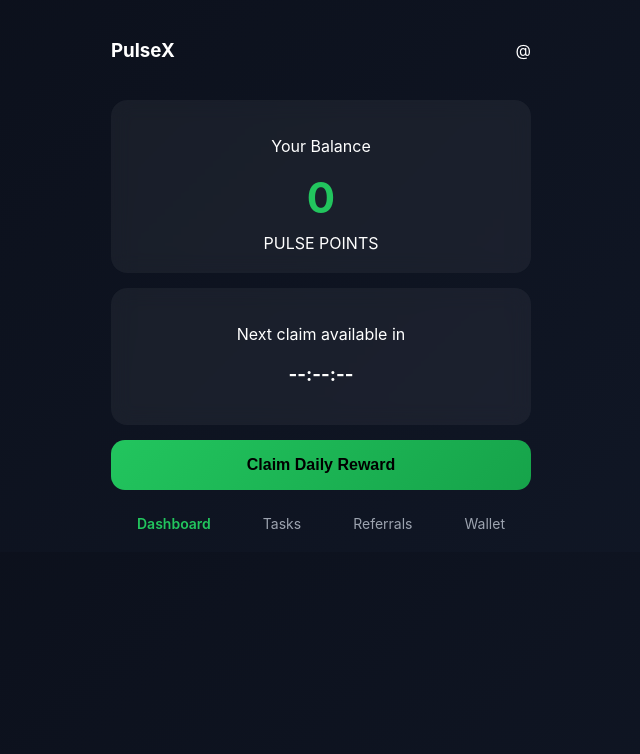
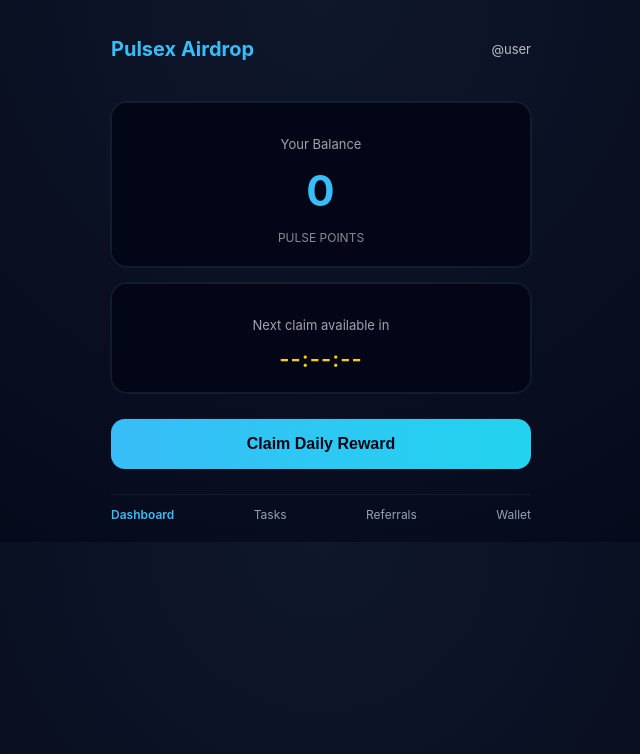
Before and after one commit to henryotutu909-web/pulsex-backend, a Flask app: page /dashboard in a window 1280 px wide. Shown: the top 754 px of the page, without its empty margins (319-959 px from the left). Run offline with Flask 3, Linux system fonts and the light colour scheme; some libraries are stand-ins or nearby versions.

Commit message:
Update dashboard.html

```diff
--- a/templates/dashboard.html
+++ b/templates/dashboard.html
@@ -2,125 +2,160 @@
 <html lang="en">
 <head>
   <meta charset="UTF-8" />
-  <title>PulseX Dashboard</title>
+  <title>Pulsex Dashboard</title>
   <meta name="viewport" content="width=device-width, initial-scale=1.0" />
-
-  <!-- Telegram -->
-  <script src="https://telegram.org/js/telegram-web-app.js"></script>
 
   <style>
     body {
       margin: 0;
-      font-family: -apple-system, BlinkMacSystemFont, "Segoe UI", Roboto;
-      background: linear-gradient(135deg, #0b0f1a, #111827);
-      color: #fff;
+      background: radial-gradient(circle at top, #0f172a, #020617);
+      font-family: -apple-system, BlinkMacSystemFont, "Segoe UI", Roboto, sans-serif;
+      color: #e5e7eb;
     }
 
     .dashboard {
       max-width: 420px;
-      margin: auto;
+      margin: 0 auto;
       padding: 20px;
+      animation: fadeIn 0.6s ease;
+    }
+
+    @keyframes fadeIn {
+      from { opacity: 0; transform: translateY(10px); }
+      to { opacity: 1; transform: translateY(0); }
     }
 
     .top-bar {
       display: flex;
       justify-content: space-between;
       align-items: center;
-      margin-bottom: 20px;
+      margin-bottom: 25px;
     }
 
-    .balance-card,
-    .countdown-card {
-      background: rgba(255,255,255,0.05);
+    .top-bar h2 {
+      font-size: 20px;
+      font-weight: 700;
+      color: #38bdf8;
+    }
+
+    .username {
+      font-size: 13px;
+      opacity: 0.8;
+    }
+
+    .card {
+      background: linear-gradient(160deg, #020617, #020617);
+      border: 1px solid rgba(255,255,255,0.08);
       border-radius: 16px;
       padding: 20px;
-      margin-bottom: 15px;
-      text-align: center;
-      backdrop-filter: blur(10px);
-      animation: fadeUp 0.6s ease;
+      margin-bottom: 16px;
+      box-shadow: 0 0 0 1px rgba(56,189,248,0.08);
     }
 
-    .balance-card h1 {
+    .balance {
+      text-align: center;
+    }
+
+    .balance p {
+      font-size: 13px;
+      opacity: 0.7;
+    }
+
+    .balance h1 {
+      margin: 10px 0;
       font-size: 42px;
-      margin: 10px 0;
-      color: #22c55e;
+      color: #38bdf8;
+      letter-spacing: 1px;
+    }
+
+    .unit {
+      font-size: 12px;
+      opacity: 0.6;
+    }
+
+    .countdown {
+      text-align: center;
+      font-size: 22px;
+      font-weight: 600;
+      color: #facc15;
+      letter-spacing: 1px;
     }
 
     .claim-btn {
       width: 100%;
       padding: 16px;
-      font-size: 16px;
+      margin-top: 10px;
       border-radius: 14px;
       border: none;
-      background: linear-gradient(135deg, #22c55e, #16a34a);
-      color: #000;
-      font-weight: 600;
+      font-size: 16px;
+      font-weight: 700;
+      color: #020617;
+      background: linear-gradient(90deg, #38bdf8, #22d3ee);
       cursor: pointer;
-      transition: transform 0.1s ease;
+      transition: all 0.25s ease;
     }
 
     .claim-btn:disabled {
-      opacity: 0.5;
+      background: #334155;
+      color: #94a3b8;
       cursor: not-allowed;
-    }
-
-    .claim-btn:active {
-      transform: scale(0.97);
     }
 
     .bottom-nav {
       display: flex;
-      justify-content: space-around;
+      justify-content: space-between;
       margin-top: 25px;
-      font-size: 14px;
+      padding-top: 12px;
+      border-top: 1px solid rgba(255,255,255,0.06);
     }
 
     .bottom-nav a {
-      color: #9ca3af;
+      font-size: 12px;
+      color: #94a3b8;
       text-decoration: none;
     }
 
     .bottom-nav a.active {
-      color: #22c55e;
+      color: #38bdf8;
       font-weight: 600;
-    }
-
-    @keyframes fadeUp {
-      from { opacity: 0; transform: translateY(10px); }
-      to { opacity: 1; transform: translateY(0); }
     }
   </style>
 </head>
+
 <body>
-
   <div class="dashboard">
 
+    <!-- HEADER -->
     <div class="top-bar">
-    <h3>PulseX</h3>
-    <span id="username">@user</span>
+      <h2>Pulsex Airdrop</h2>
+      <span class="username" id="username">@user</span>
     </div>
 
-  <div class="balance-card">
+    <!-- BALANCE -->
+    <div class="card balance">
       <p>Your Balance</p>
       <h1 id="points">0</h1>
-    <span>PULSE POINTS</span>
+      <span class="unit">PULSE POINTS</span>
     </div>
 
-  <div class="countdown-card">
-    <p>Next claim available in</p>
-    <h3 id="countdown">--:--:--</h3>
+    <!-- COUNTDOWN -->
+    <div class="card">
+      <p style="text-align:center; opacity:0.7; font-size:13px;">
+        Next claim available in
+      </p>
+      <div class="countdown" id="countdown">--:--:--</div>
     </div>
 
-  <button class="claim-btn" id="claimBtn" onclick="claimReward()">
-    Claim Daily Reward
-  </button>
+    <!-- CLAIM -->
+    <button class="claim-btn" id="claimBtn">Claim Daily Reward</button>
 
-  <nav class="bottom-nav">
+    <!-- NAV -->
+    <div class="bottom-nav">
       <a href="/dashboard" class="active">Dashboard</a>
       <a href="/tasks">Tasks</a>
       <a href="/referrals">Referrals</a>
       <a href="/wallet">Wallet</a>
-  </nav>
+    </div>
 
   </div>
 
@@ -128,70 +163,89 @@
     const tg = window.Telegram.WebApp;
     tg.ready();
 
-  const telegramId = tg.initDataUnsafe?.user?.id;
-  const username = tg.initDataUnsafe?.user?.username || "guest";
+    const user = tg.initDataUnsafe?.user || {};
+    const telegramId = user.id;
+    const username = user.username || "guest";
 
-  document.getElementById("username").innerText = "@" + username;
+    document.getElementById("username").textContent = "@" + username;
 
-  async function loadUser() {
-    const res = await fetch(`/api/user/${telegramId}?username=${username}`);
-    const data = await res.json();
+    const pointsEl = document.getElementById("points");
+    const countdownEl = document.getElementById("countdown");
+    const claimBtn = document.getElementById("claimBtn");
 
-    document.getElementById("points").innerText = data.points;
-    if (data.next_claim) startCountdown(data.next_claim);
+    let timer = null;
+
+    function startCountdown(target) {
+      if (timer) clearInterval(timer);
+
+      function tick() {
+        const now = new Date();
+        const diff = target - now;
+
+        if (diff <= 0) {
+          countdownEl.textContent = "Ready to claim";
+          claimBtn.disabled = false;
+          clearInterval(timer);
+          return;
         }
 
-  async function claimReward() {
-    const btn = document.getElementById("claimBtn");
-    btn.disabled = true;
-    btn.innerText = "Claiming...";
+        claimBtn.disabled = true;
 
-    const res = await fetch("/api/claim", {
+        const h = Math.floor(diff / 3600000);
+        const m = Math.floor((diff % 3600000) / 60000);
+        const s = Math.floor((diff % 60000) / 1000);
+
+        countdownEl.textContent =
+          `${String(h).padStart(2, "0")}:` +
+          `${String(m).padStart(2, "0")}:` +
+          `${String(s).padStart(2, "0")}`;
+      }
+
+      tick();
+      timer = setInterval(tick, 1000);
+    }
+
+    fetch(`/api/user/${telegramId}?username=${username}`)
+      .then(r => r.json())
+      .then(data => {
+        pointsEl.textContent = data.points || 0;
+
+        if (data.next_claim) {
+          startCountdown(new Date(data.next_claim));
+        } else {
+          countdownEl.textContent = "Ready to claim";
+          claimBtn.disabled = false;
+        }
+      });
+
+    claimBtn.onclick = () => {
+      claimBtn.disabled = true;
+      claimBtn.textContent = "Claiming…";
+
+      fetch("/api/claim", {
         method: "POST",
         headers: { "Content-Type": "application/json" },
         body: JSON.stringify({
           telegram_id: telegramId,
           username: username
         })
-    });
-
-    const data = await res.json();
-
-    if (data.error) {
-      alert(data.error);
-    } else {
-      document.getElementById("points").innerText = data.points;
-      startCountdown(data.next_claim);
-      tg.HapticFeedback.impactOccurred("medium");
-    }
-
-    btn.disabled = false;
-    btn.innerText = "Claim Daily Reward";
-  }
-
-  function startCountdown(nextClaim) {
-    const end = new Date(nextClaim).getTime();
-
-    setInterval(() => {
-      const now = Date.now();
-      const diff = end - now;
-
-      if (diff <= 0) {
-        document.getElementById("countdown").innerText = "00:00:00";
+      })
+        .then(r => r.json())
+        .then(data => {
+          if (!data.success) {
+            alert(data.error || "Claim failed");
+            claimBtn.disabled = false;
             return;
           }
 
-      const h = Math.floor(diff / 3600000);
-      const m = Math.floor((diff % 3600000) / 60000);
-      const s = Math.floor((diff % 60000) / 1000);
-
-      document.getElementById("countdown").innerText =
-        `${String(h).padStart(2,"0")}:${String(m).padStart(2,"0")}:${String(s).padStart(2,"0")}`;
-    }, 1000);
-  }
-
-  loadUser();
+          pointsEl.textContent = data.points;
+          Telegram.WebApp.HapticFeedback.impactOccurred("medium");
+          startCountdown(new Date(data.next_claim));
+        })
+        .finally(() => {
+          claimBtn.textContent = "Claim Daily Reward";
+        });
+    };
   </script>
-
 </body>
 </html>
```
Lines whose indentation alone changed are shown as unchanged.
